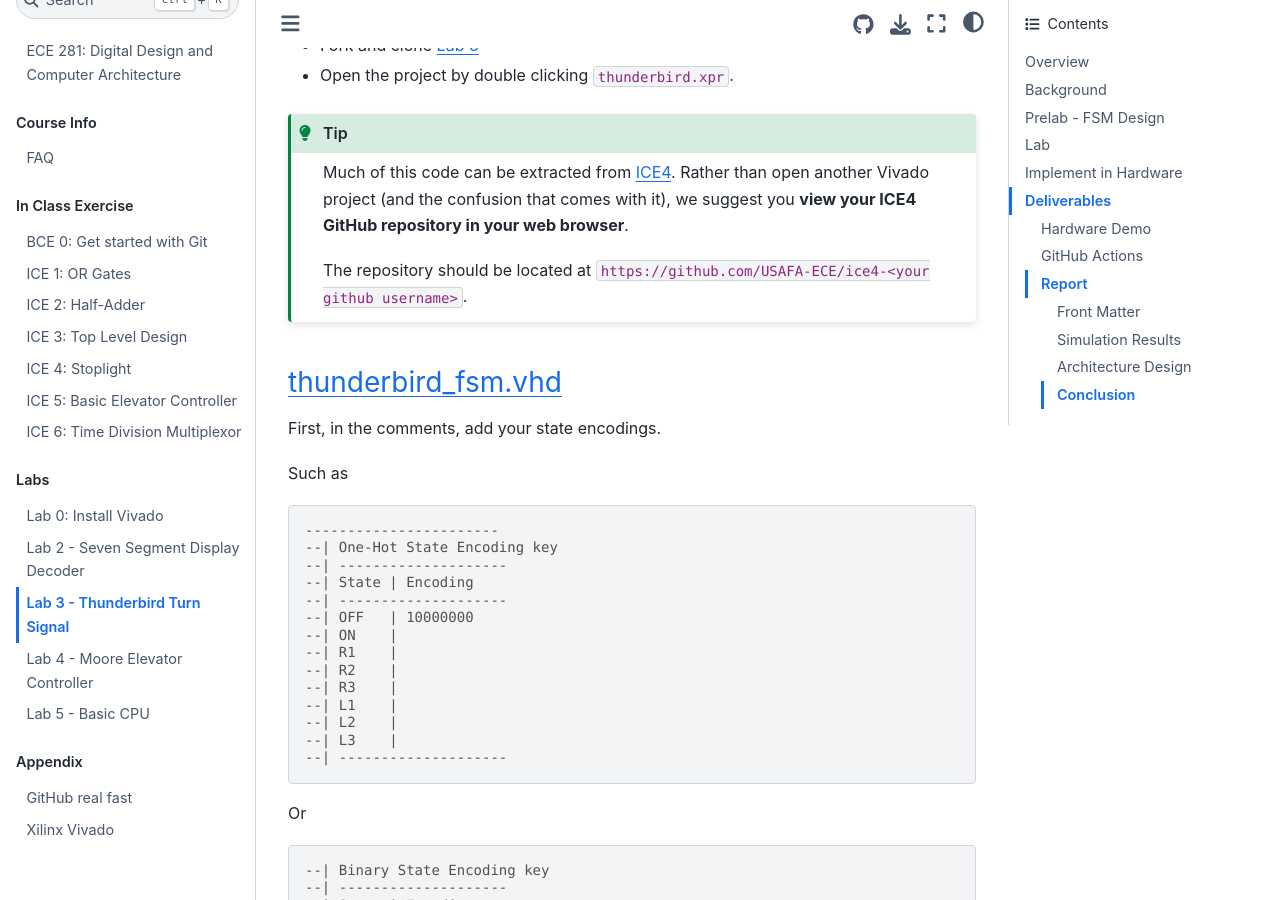
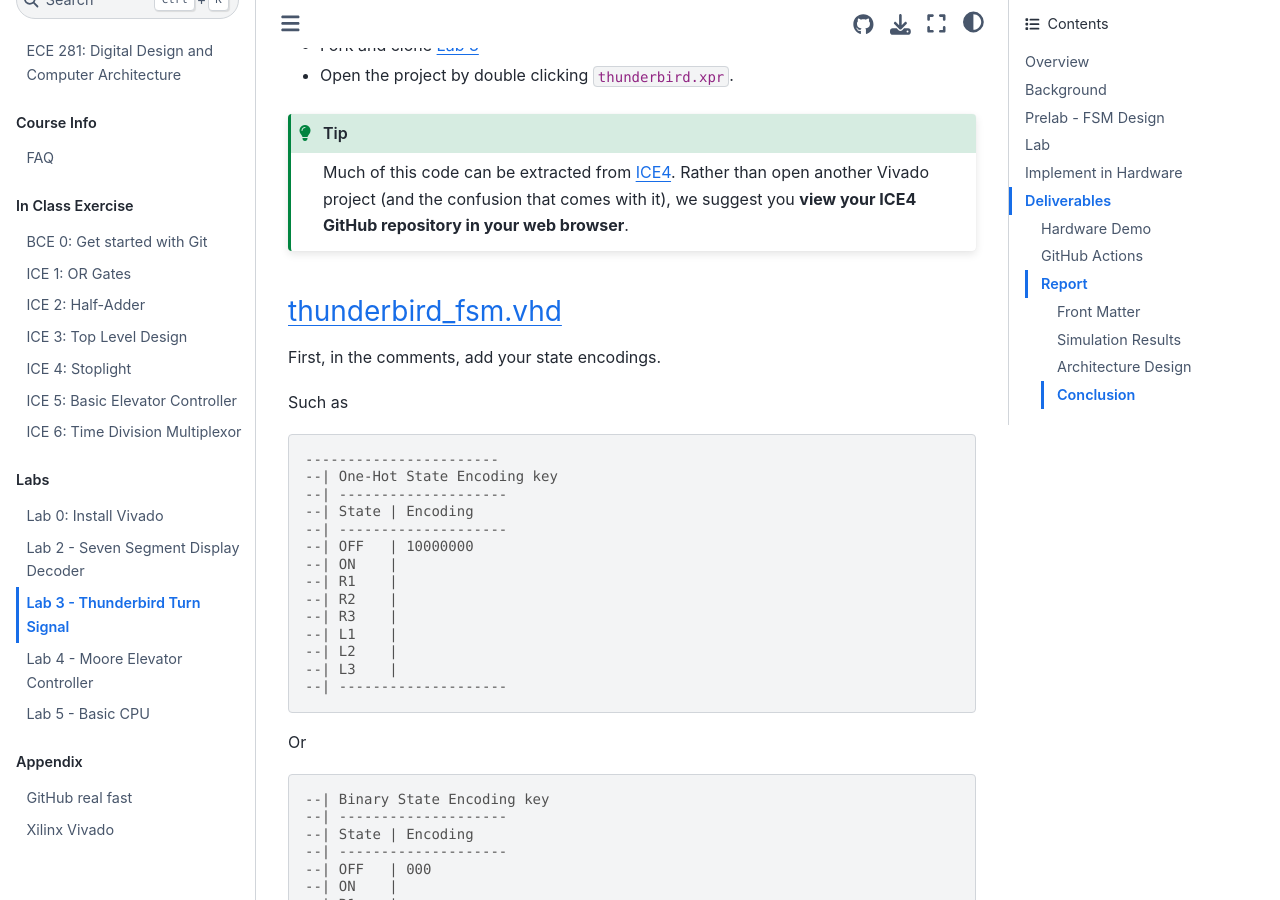
Before and after one commit to USAFA-ECE/ece281-book, a Jupyter Book: the page built from book/lab/lab3.md, in a window 1280 px wide and 900 px high, scrolled down 4154 px. Built offline with Jupyter Book 1.0.4 settings and Sphinx 7.4.7 and the Sphinx Book theme 1.1.4, drawn with Linux system fonts in a browser that asks for light colours; pages that are not in the unit, such as notebooks, are missing from menus.

Commit message:
Remove usafa-ece repo ownership
Outdated, since we no longer use GitHub Classroom

````diff
--- a/book/lab/lab3.md
+++ b/book/lab/lab3.md
@@ -116,8 +116,6 @@ what **test cases** you will use to verify that your design is correct.
 Much of this code can be extracted from [ICE4](https://usafa-ece.github.io/ece281-book/ICE/ICE4.html).
 Rather than open another Vivado project (and the confusion that comes with it),
 we suggest you **view your ICE4 GitHub repository in your web browser**.
-
-The repository should be located at `https://github.com/USAFA-ECE/ice4-<your github username>`.
 ```
 
 ### thunderbird_fsm.vhd
````
